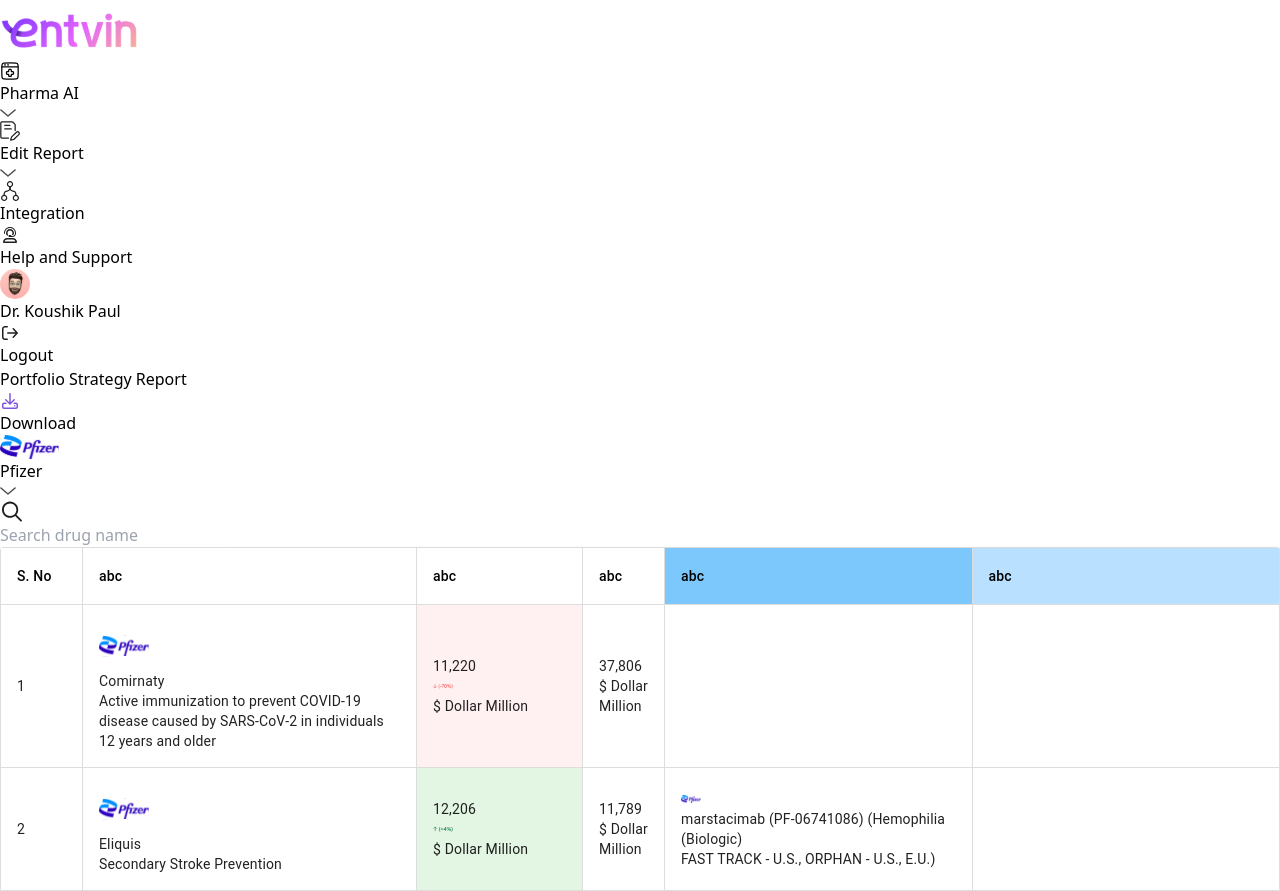
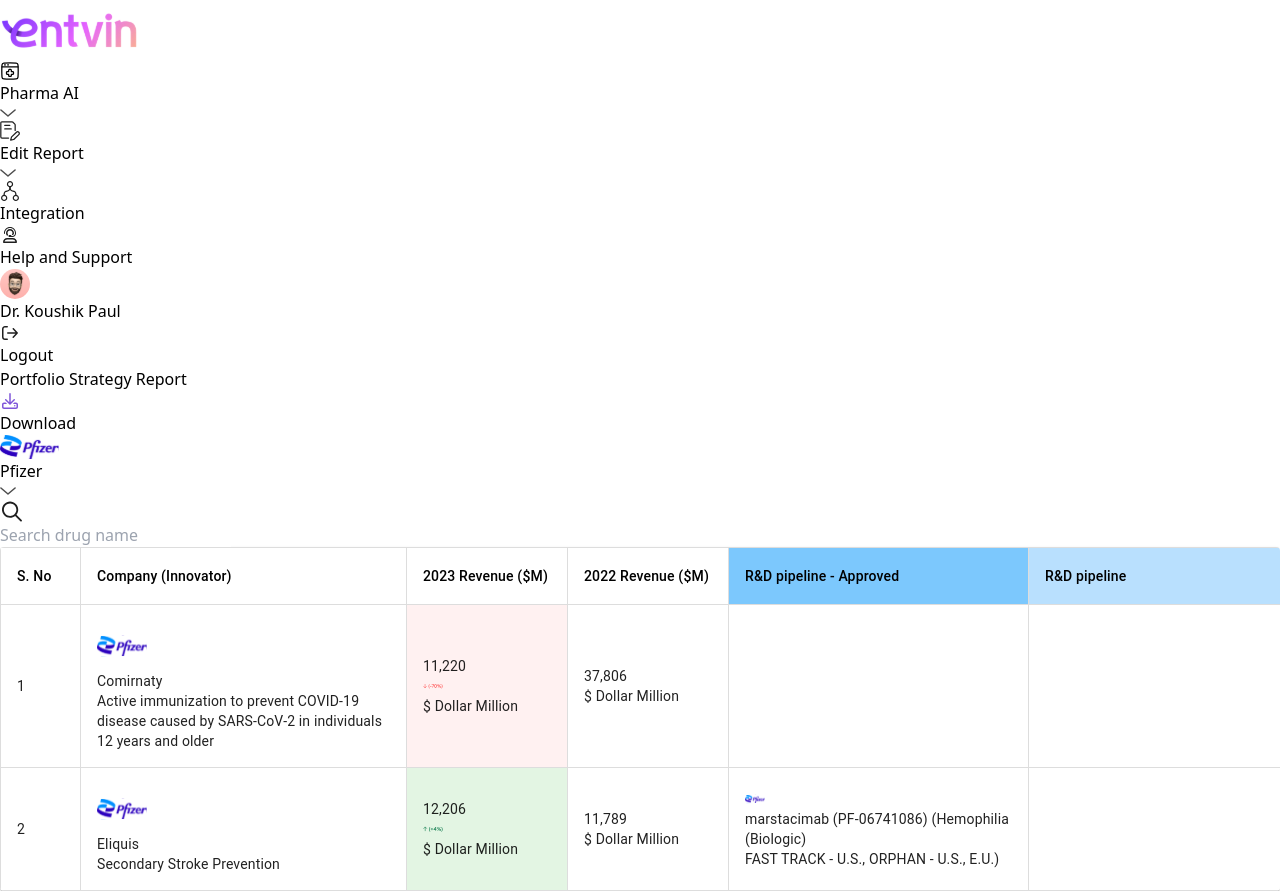
Before and after one commit to Sarabjeet06/Assignment_Entvin, a React (Vite) app: page / in a window 1280 px wide. Built offline with nearby package versions, Linux system fonts and the light colour scheme.

Commit message:
updating table

```diff
--- a/src/App.jsx
+++ b/src/App.jsx
@@ -11,7 +11,7 @@
       <div className="w-64 bg-gray-200"> {/* Set width and background color */}
         <Sidemenu />
       </div>
-      <div className='flex-1'>
+      <div className='flex-1 ml-[24px]'>
         <ReportComp />
       </div>
     </div>
--- a/src/components/CustomTable.jsx
+++ b/src/components/CustomTable.jsx
@@ -497,11 +497,11 @@
         <TableHead>
           <TableRow>
             <StyledTableCell sx={{ width: '80px', height: '46px' }}>S. No</StyledTableCell> {/* Serial number column */}
-            <StyledTableCell sx={{ width: '326px', height: '46px' }}>abc</StyledTableCell>
-            <StyledTableCell align="left" sx={{ width: '162px', height: '46px' }}>abc</StyledTableCell>
-            <StyledTableCell align="left" sx={{ width: '80px', height: '46px' }}>abc</StyledTableCell>
-            <StyledTableCell align="left" sx={{ backgroundColor: '#7CC8FD !important', width: '300px', height: '46px' }}>abc</StyledTableCell>
-            <StyledTableCell align="left" sx={{ backgroundColor: '#B9E0FE !important', width: '300px', height: '46px' }}>abc</StyledTableCell>
+            <StyledTableCell sx={{ width: '326px', height: '46px' }}>Company (Innovator)</StyledTableCell>
+            <StyledTableCell align="left" sx={{ width: '161px', height: '46px' }}>2023 Revenue ($M)</StyledTableCell>
+            <StyledTableCell align="left" sx={{ width: '161px', height: '46px' }}>2022 Revenue ($M)</StyledTableCell>
+            <StyledTableCell align="left" sx={{ backgroundColor: '#7CC8FD !important', width: '300px', height: '46px' }}>R&D pipeline - Approved</StyledTableCell>
+            <StyledTableCell align="left" sx={{ backgroundColor: '#B9E0FE !important', width: '300px', height: '46px' }}>R&D pipeline</StyledTableCell>
           </TableRow>
         </TableHead>
         <TableBody>
@@ -533,7 +533,7 @@
                 <div>
                   <div>{row?.revenue22?.value}</div>
                 </div>
-                <div>{row?.revenue22?.curr}</div>
+                <div className='w-[101px] h-[24px] bg-[#FCFBFF] rounded-lg border'>{row?.revenue22?.curr}</div>
               </StyledTableCell>
               <StyledTableCell align="left">
                 {row?.approved?.imgSrc && <img src={row?.approved?.imgSrc} alt={row?.approved?.altValue} style={{ width: '20px', height: '20px' }} />}
```
